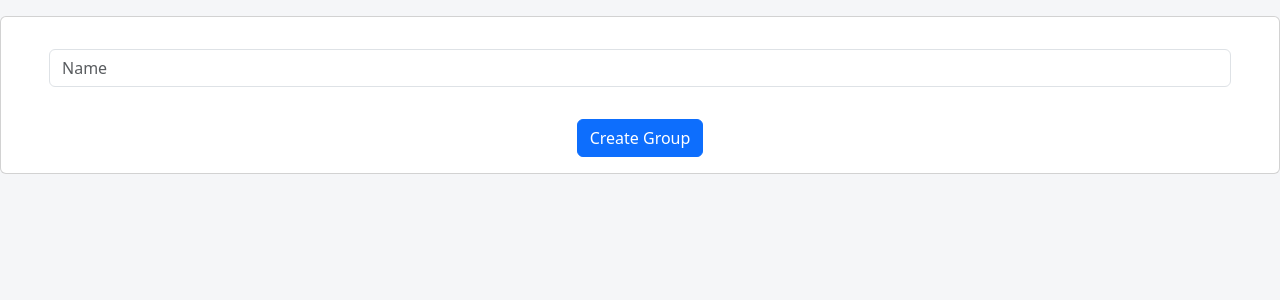
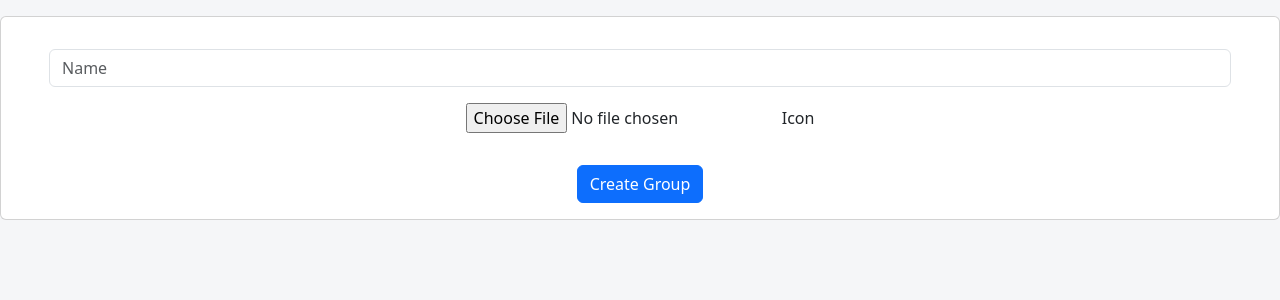
Before and after one commit to meronogbai/group-payments, a Rails app: page /groups/new in a window 1280 px wide. Shown: the part 56-356 px from the top of the page. Run offline with Rails 7, Linux system fonts and the light colour scheme; the visitor is signed in with stand-in values (Sample User, id 1); style sheets or scripts are compiled from the project's sources; some libraries are stand-ins or nearby versions.

Commit message:
Add icon to group model through activestorage

```diff
--- a/app/models/group.rb
+++ b/app/models/group.rb
@@ -3,4 +3,5 @@ class Group < ApplicationRecord
   has_many :payments_groups
   has_many :payments, through: :payments_groups
   validates :name, presence: true, uniqueness: true, length: { minimum: 3 }
+  has_one_attached :icon
 end
--- a/app/views/groups/_group.html.erb
+++ b/app/views/groups/_group.html.erb
@@ -1,6 +1,7 @@
 <div class="card w-75 mx-auto my-3">
   <div class="card-body d-flex justify-content-between">
     <%= link_to group do %>
+      <%= display_icon(group) %>
       <span><%= group.name %></span>
     <% end %>
   </div>
--- a/app/views/groups/new.html.erb
+++ b/app/views/groups/new.html.erb
@@ -6,6 +6,10 @@
       <div class="md-form my-3">
         <%= f.text_field :name, class: 'form-control', placeholder: 'Name'%>
       </div>
+      <div class="custom-file my-3">
+        <%= f.file_field :icon, class: 'custom-file-input', direct_upload: true %>
+        <%= f.label :icon, class: 'custom-file-label' %>
+      </div>
       <%= f.submit 'Create Group', class: 'btn btn-primary mt-3' %>
     <% end %>
   </div>
--- a/app/views/groups/show.html.erb
+++ b/app/views/groups/show.html.erb
@@ -2,6 +2,7 @@
 <%= render 'layouts/header'%>
 <div class="card">
   <div class="card-body">
+    <%= display_icon(@group) %>
     <h1>Group: <%= @group.name %></h1>
   </div>
   <div class="card-footer">
--- /dev/null
+++ b/db/migrate/20201121155609_remove_column_from_groups.rb
@@ -0,0 +1,5 @@
+class RemoveColumnFromGroups < ActiveRecord::Migration[6.0]
+  def change
+    remove_column :groups, :icon
+  end
+end
```
Also changed, not shown: app/helpers/groups_helper.rb (+7 -0 lines), app/assets/images/default-group-icon.png (added), db/schema.rb.
